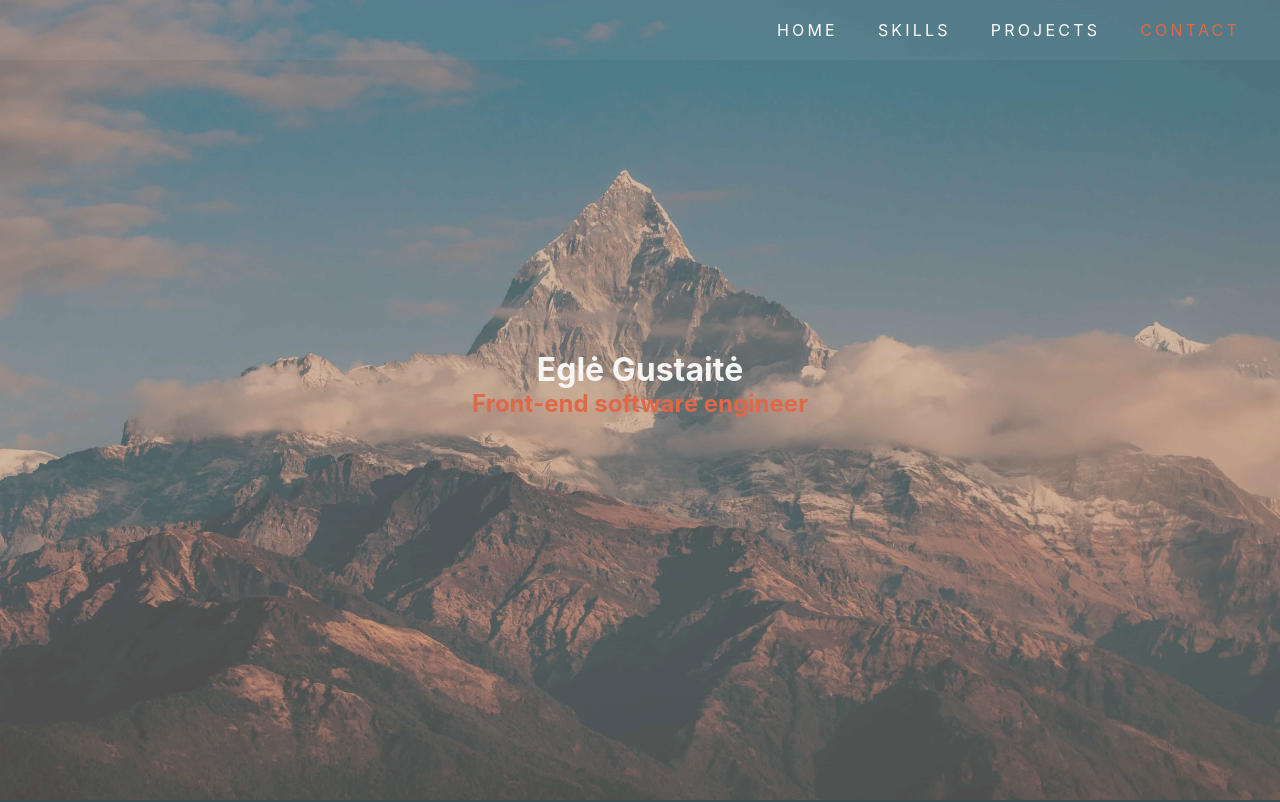
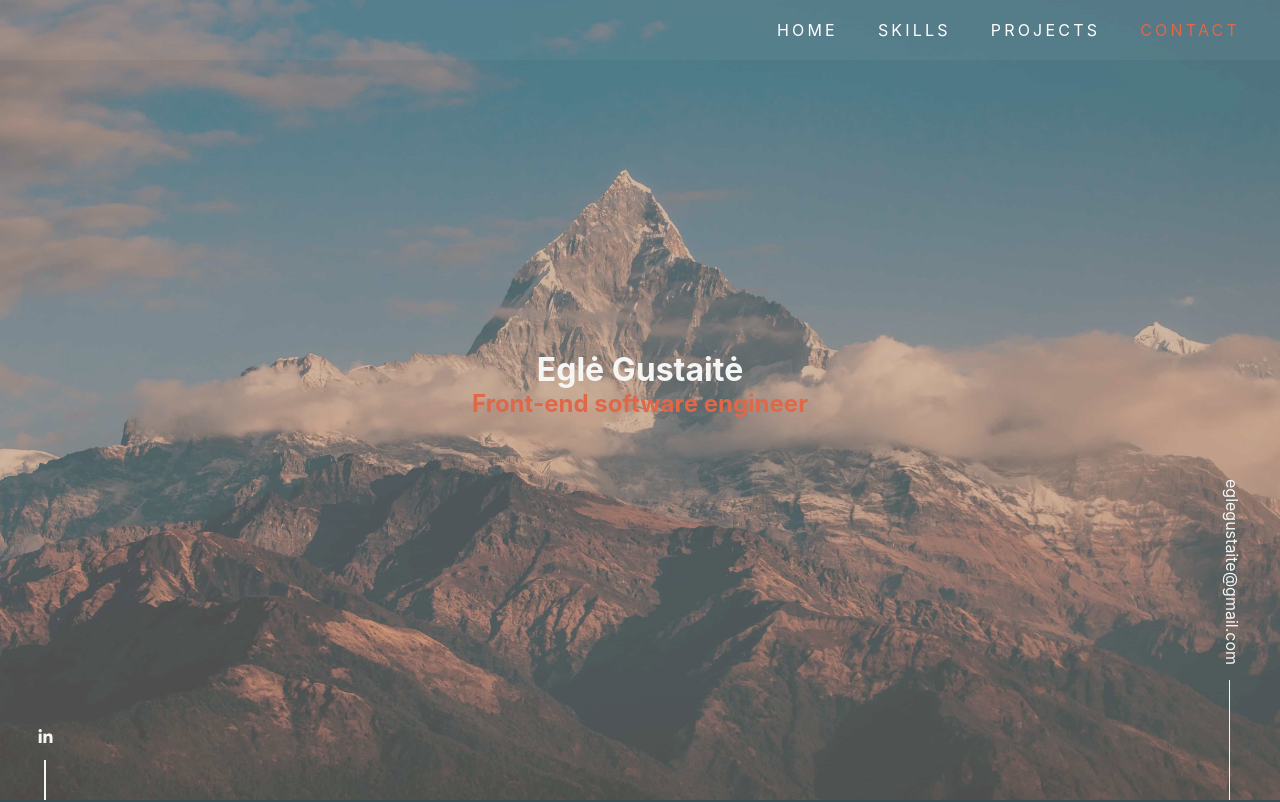
Before and after one commit to Zmagis/portfolio2, a React (Create React App) app: page /contact in a window 1280 px wide. Shown: the top 802 px of the page. Built offline with nearby package versions, Linux system fonts and the light colour scheme.

Commit message:
add contact elements email and linkedin

```diff
--- a/src/App.tsx
+++ b/src/App.tsx
@@ -22,7 +22,7 @@ function App() {
       <Skills />
       <div className="parallax"></div>
       <Projects />
-      {/* <Contact /> */}
+      <Contact />
 
       {/* {window.location.pathname === '/' ? null : <Navigation />} */}
       {/* <Modal showModal={showModal} /> */}
--- a/src/components/Contact.tsx
+++ b/src/components/Contact.tsx
@@ -2,28 +2,20 @@ import React from 'react';
 
 const Contact = () => {
   return (
-    <div className="container">
-      <h1>Contact</h1>
-      <h1>Contact</h1>
-      <h1>Contact</h1>
-      <h1>Contact</h1>
-      <h1>Contact</h1>
-      <h1>Contact</h1>
-      <h1>Contact</h1>
-      <h1>Contact</h1>
-      <h1>Contact</h1>
-      <h1>Contact</h1>
-      <h1>Contact</h1>
-      <h1>Contact</h1>
-      <h1>Contact</h1>
-      <h1>Contact</h1>
-      <h1>Contact</h1>
-      <h1>Contact</h1>
-      <h1>Contact</h1>
-      <h1>Contact</h1>
-      <h1>Contact</h1>
-      <h1>Contact</h1>
-    </div>
+    <>
+      <div className="left">
+        <a
+          href="https://www.linkedin.com/in/egl%C4%97-gustait%C4%97-5b488a195/"
+          target="_blank"
+          rel="noopener noreferrer"
+        >
+          <i className="fab fa-linkedin-in"></i>
+        </a>
+      </div>
+      <div className="right">
+        <span>eglegustaite@gmail.com</span>
+      </div>
+    </>
   );
 };
 
--- /dev/null
+++ b/src/styles/_contacts.scss
@@ -0,0 +1,43 @@
+@import './variables';
+
+.left i {
+  position: fixed;
+  bottom: 0;
+  left: 3vw;
+  color: $primary;
+  a {
+    color: inherit;
+  }
+
+  &::after {
+    content: '';
+    display: block;
+    background: $primary;
+    color: white;
+    width: 2px;
+    height: 5vh;
+    position: relative;
+    left: 6px;
+    margin-top: 15px;
+  }
+}
+
+.right {
+  writing-mode: vertical-rl;
+  position: fixed;
+  bottom: 0px;
+  right: 3vw;
+  span {
+    padding: 15px;
+  }
+  &::after {
+    content: '';
+    display: inline-block;
+    background: $primary;
+    color: white;
+    width: 1px;
+    height: 15vh;
+    position: relative;
+    right: 2.5px;
+  }
+}
--- a/src/styles/styles.css
+++ b/src/styles/styles.css
@@ -342,6 +342,70 @@
   }
 }
 
+/* ECDEE3
+  738475
+  73D8B4
+  9D5A3C
+  2B3235
+
+  F1F0EE
+  99969B
+  CF5F37
+  B17D61
+  463C43
+
+  F5F6F4
+  A3AFB8
+  E06848
+  9B7150
+  394E53 */
+.left i {
+  position: fixed;
+  bottom: 0;
+  left: 3vw;
+  color: #f5f6f4;
+}
+
+.left i a {
+  color: inherit;
+}
+
+.left i::after {
+  content: '';
+  display: block;
+  background: #f5f6f4;
+  color: white;
+  width: 2px;
+  height: 5vh;
+  position: relative;
+  left: 6px;
+  margin-top: 15px;
+}
+
+.right {
+  -webkit-writing-mode: vertical-rl;
+      -ms-writing-mode: tb-rl;
+          writing-mode: vertical-rl;
+  position: fixed;
+  bottom: 0px;
+  right: 3vw;
+}
+
+.right span {
+  padding: 15px;
+}
+
+.right::after {
+  content: '';
+  display: inline-block;
+  background: #f5f6f4;
+  color: white;
+  width: 1px;
+  height: 15vh;
+  position: relative;
+  right: 2.5px;
+}
+
 * {
   margin: 0;
   padding: 0;
--- a/src/styles/styles.scss
+++ b/src/styles/styles.scss
@@ -1,4 +1,5 @@
-@import './variables', './navigation', './home', './skills', './projects';
+@import './variables', './navigation', './home', './skills', './projects',
+  './contacts';
 
 * {
   margin: 0;
```
Also changed, not shown: 1 other file (tests, documents, lock files or other folders).
